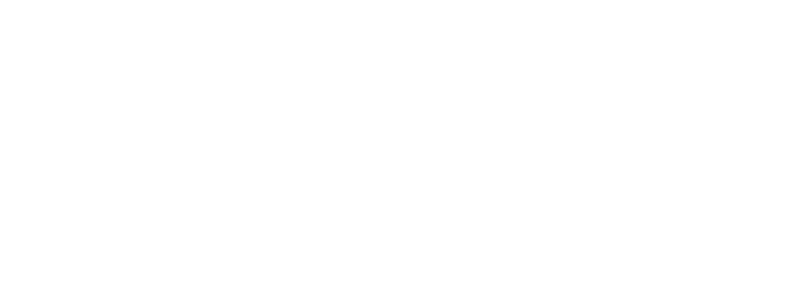
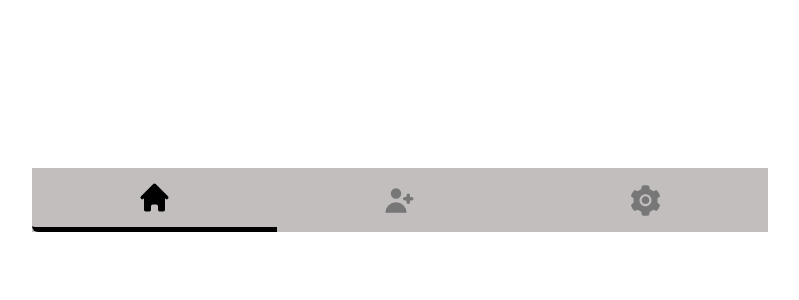
Before and after one commit to 0time-engineer/front-end, a React (Create React App) app: page /bb in a window 1280 px wide. Before the commit this address had no page. Shown: the top 300 px of the page, without its empty margins (240-1039 px from the left). Built offline with nearby package versions, Linux system fonts and the light colour scheme.

Commit message:
feature: page

```diff
--- a/src/App.tsx
+++ b/src/App.tsx
@@ -1,13 +1,15 @@
 import { BrowserRouter, Routes, Route } from 'react-router-dom'
-import { Home } from './pages/Home'
+import { Login } from './pages/Login'
 import { Components } from './pages/Components'
+import { BB } from 'pages/BB'
 
 export const App = () => {
   return (
     <>
       <BrowserRouter>
         <Routes>
-          <Route path="/" element={<Home />} />
+          <Route path="/" element={<Login />} />
+          <Route path="/bb" element={<BB />} />
           {/* コンポーネント確認用ページ */}
           <Route path="/components" element={<Components />} />
         </Routes>
--- a/src/index.tsx
+++ b/src/index.tsx
@@ -4,13 +4,15 @@
 
 import reportWebVitals from './reportWebVitals'
 import { App } from 'App'
-import { ChakraProvider } from '@chakra-ui/react'
+import { ChakraProvider, Container } from '@chakra-ui/react'
 
 const root = ReactDOM.createRoot(document.getElementById('root') as HTMLElement)
 root.render(
   <React.StrictMode>
     <ChakraProvider>
-      <App />
+      <Container maxW="container.md">
+        <App />
+      </Container>
     </ChakraProvider>
   </React.StrictMode>,
 )
--- /dev/null
+++ b/src/pages/BB.tsx
@@ -0,0 +1,12 @@
+import { NavigationBar } from 'Components/atoms/NavigationBar'
+import { VSpacer } from 'Components/atoms/Spacer'
+
+export const BB = () => {
+  return (
+    <>
+      <VSpacer size={10} />
+      <VSpacer size={32} />
+      <NavigationBar type={'Home'} />
+    </>
+  )
+}
--- a/src/pages/Home.tsx
+++ /dev/null
@@ -1,3 +0,0 @@
-export const Home = () => {
-  return <></>
-}
--- /dev/null
+++ b/src/pages/Login.tsx
@@ -0,0 +1,19 @@
+import { Center } from '@chakra-ui/react'
+import { SimpleButton } from 'Components/atoms/SimpleButton'
+import { VSpacer } from 'Components/atoms/Spacer'
+import { TextBox } from 'Components/atoms/TextBox'
+
+export const Login = () => {
+  return (
+    <>
+      <VSpacer size={10} />
+      <VSpacer size={24} />
+      <VSpacer size={24} />
+      <TextBox text={'App'} />
+      <VSpacer size={64} />
+      <Center>
+        <SimpleButton type={'google-icon'} text={''} isShadow={false} />
+      </Center>
+    </>
+  )
+}
```
Also changed, not shown: src/Components/atoms/Gmailwindow.tsx (added, +16 -0 lines).
